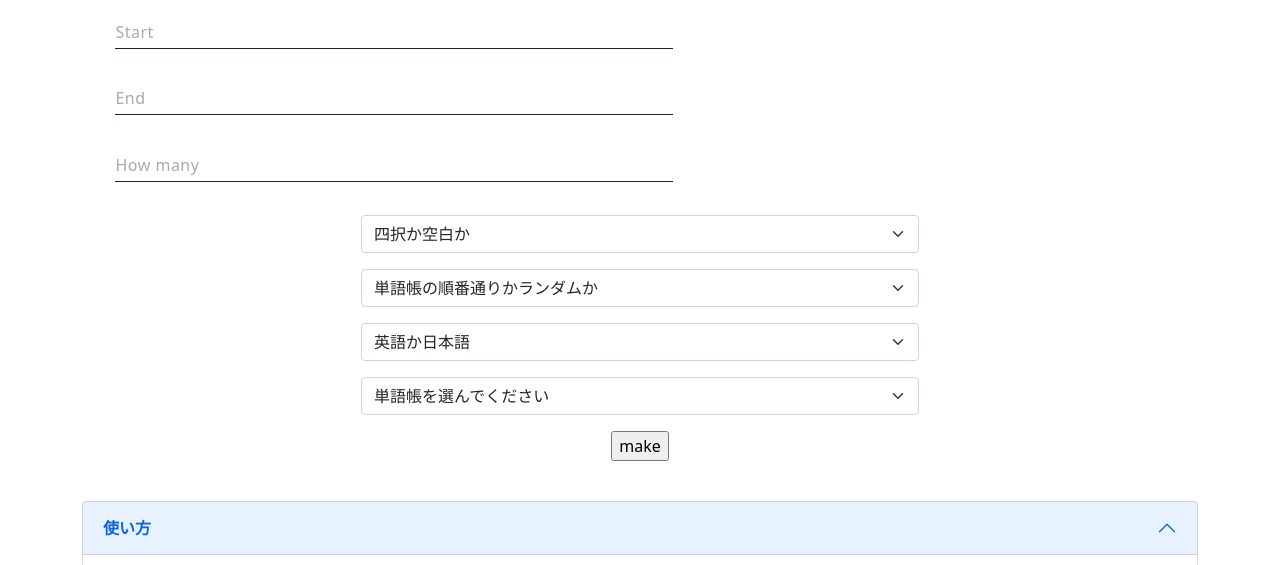
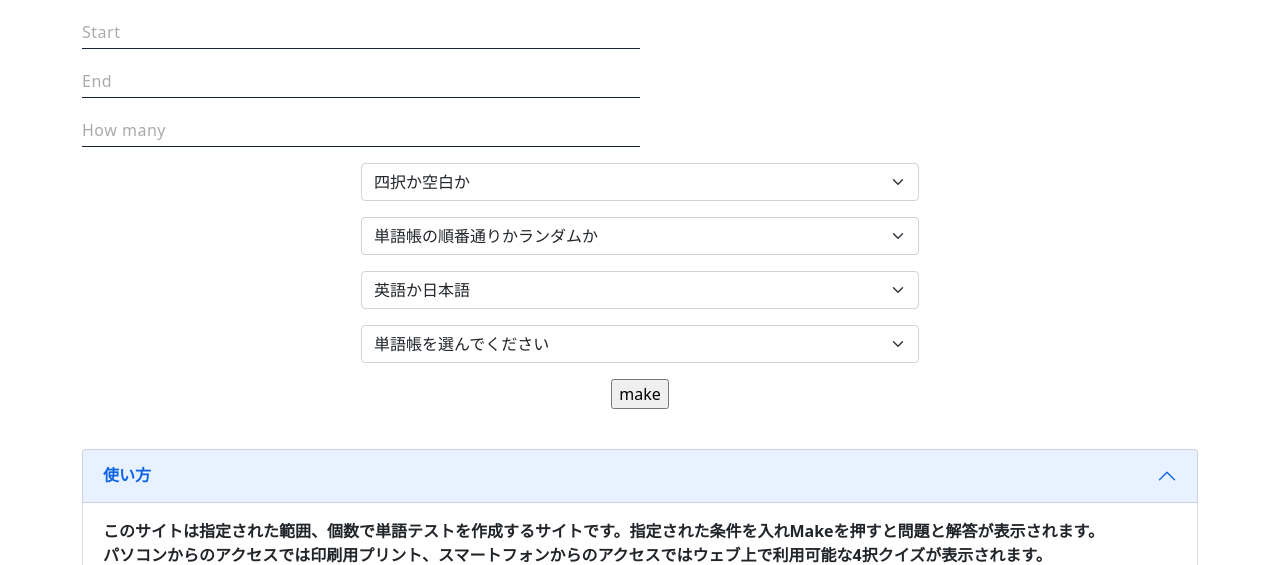
Before and after one commit to KaitoShinomiya/Tangotestmaker_sakura, a Flask app: page / in a window 1280 px wide. Shown: the top 565 px of the page. Run offline with Flask 2, Linux system fonts and the light colour scheme; data that the repository does not hold is empty.

Commit message:
formは見た目の修正

```diff
--- a/static/css/start_page.css
+++ b/static/css/start_page.css
@@ -1,7 +1,7 @@
 .cp_iptxt {
 	position: relative;
 	width: 50%;
-	margin: 3% 3%;
+
 }
 .cp_iptxt input[type='text'] {
 	font: 15px/24px sans-serif;
```
